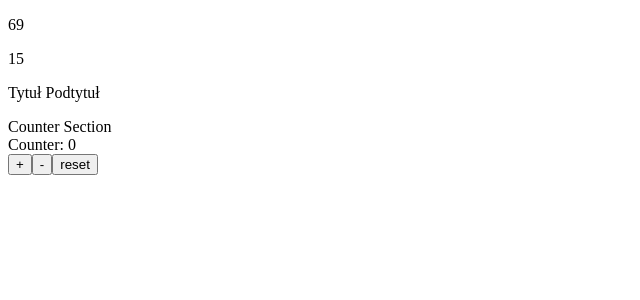
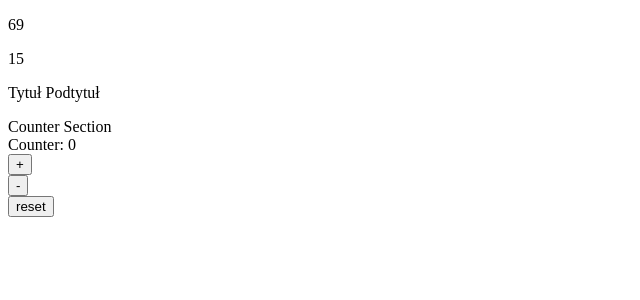
Before and after one commit to tomryb/typescript-warsztaty, a React (Create React App) app: page / in a window 1280 px wide. Shown: the top 300 px of the page, without its empty margins (0-640 px from the left). Built offline with nearby package versions, Linux system fonts and the light colour scheme.

Commit message:
zadanie 3

```diff
--- a/src/components/ButtonZadanie3.tsx
+++ b/src/components/ButtonZadanie3.tsx
@@ -1,11 +1,15 @@
-import React, { Component } from 'react'
+import React from 'react'
+import { ButtonText } from './CounterZadanie3'
 
-export default class ButtonZadanie3 extends Component {
-  render() {
-    return (
-      <div>
+type ButtonProps = {
+  text: ButtonText,
+  handleClick: () => void;
+}
 
-      </div>
-    )
-  }
+export default function ButtonZadanie3({ text, handleClick }: ButtonProps) {
+  return (
+    <div>
+      <button onClick={handleClick}>{text}</button>
+    </div>
+  )
 }
--- a/src/components/CounterZadanie3.tsx
+++ b/src/components/CounterZadanie3.tsx
@@ -9,7 +9,7 @@ type CounterProps = {
   title: string
 }
 
-enum Buttons {
+export enum ButtonText {
   Increment = '+',
   Decrement = '-',
   Reset = 'reset'
@@ -41,10 +41,9 @@ export default class CounterZadanie3 extends Component<CounterProps, CounterStat
         <div>
           Counter: {this.state.count}
         </div>
-        <ButtonZadanie3 />
-        <button onClick={this.handleIncrement}>{Buttons.Increment}</button>
-        <button onClick={this.handleDecrement}>{Buttons.Decrement}</button>
-        <button onClick={this.handleReset}>{Buttons.Reset}</button>
+        <ButtonZadanie3 text={ButtonText.Increment} handleClick={this.handleIncrement} />
+        <ButtonZadanie3 text={ButtonText.Decrement} handleClick={this.handleDecrement} />
+        <ButtonZadanie3 text={ButtonText.Reset} handleClick={this.handleReset} />
       </div>
     )
   }
```
